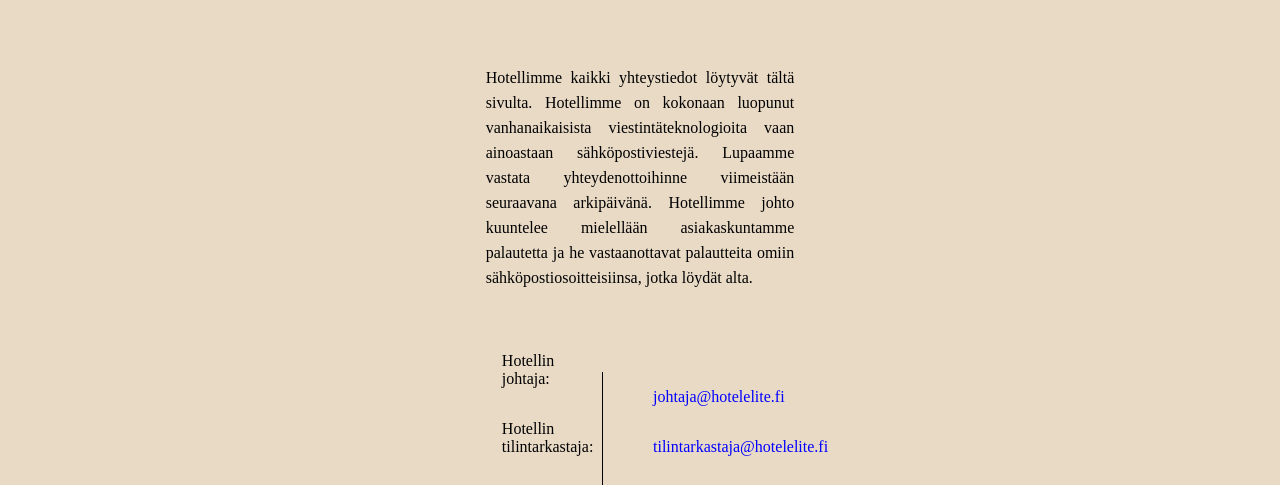
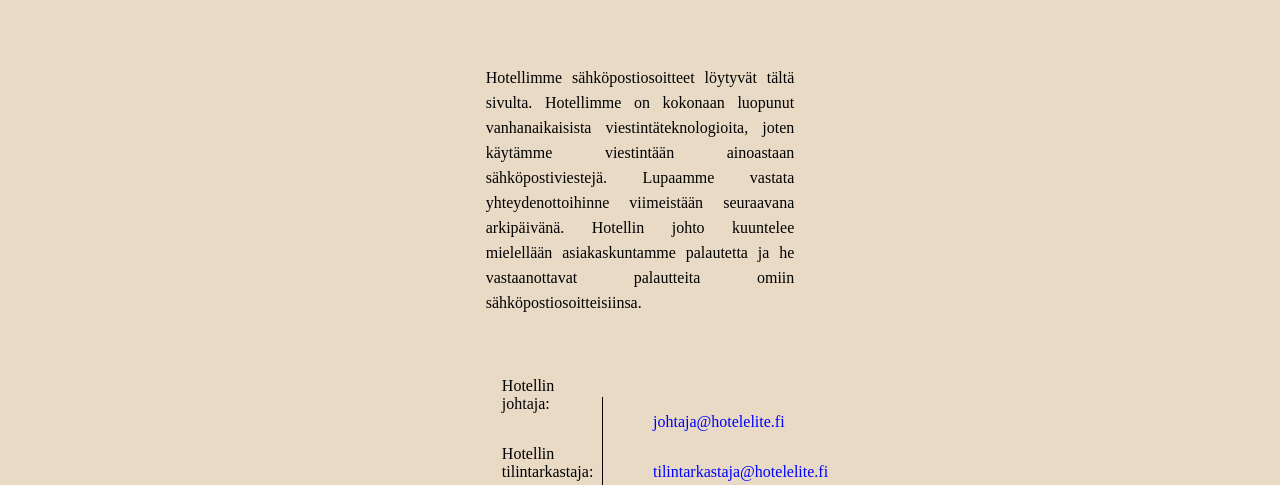
Before and after one commit to puntilateemu/JsProjekti, a plain HTML site: page contact.html in a window 1280 px wide. Shown: the part 253-738 px from the top of the page. Drawn offline with Linux system fonts and the light colour scheme.

Commit message:
typoja korjattu ja header pitäis toimii

```diff
--- a/contact.html
+++ b/contact.html
@@ -34,9 +34,9 @@
         </div>
         <div class="contactBox">
             <div class="topBox">
-                <p>Hotellimme kaikki yhteystiedot löytyvät tältä sivulta. Hotellimme on kokonaan luopunut vanhanaikaisista viestintäteknologioita
-                vaan ainoastaan sähköpostiviestejä. Lupaamme vastata yhteydenottoihinne viimeistään seuraavana arkipäivänä. Hotellimme johto kuuntelee
-                mielellään asiakaskuntamme palautetta ja he vastaanottavat palautteita omiin sähköpostiosoitteisiinsa, jotka löydät alta.</p>
+                <p>Hotellimme sähköpostiosoitteet löytyvät tältä sivulta. Hotellimme on kokonaan luopunut vanhanaikaisista viestintäteknologioita,
+                joten käytämme viestintään ainoastaan sähköpostiviestejä. Lupaamme vastata yhteydenottoihinne viimeistään seuraavana arkipäivänä.
+                Hotellin johto kuuntelee mielellään asiakaskuntamme palautetta ja he vastaanottavat palautteita omiin sähköpostiosoitteisiinsa.</p>
             </div>
         </div>
         <div class="contactBox" style="padding-bottom: 20px;">
```
